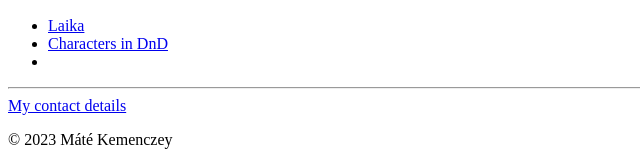
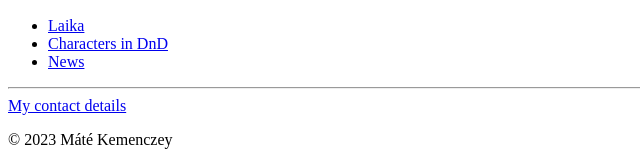
Before and after one commit to JFinare/Cornerstone1, a plain HTML site: page index.html in a window 1280 px wide. Shown: the part 824-986 px from the top of the page, 0-640 px from the left. Drawn offline with Linux system fonts and the light colour scheme.

Commit message:
Update index.html

```diff
--- a/index.html
+++ b/index.html
@@ -31,7 +31,7 @@
             <ul>
                 <li><a href="./Public/MyDog.html">Laika</a></li>
                 <li><a href="./Public/dnd characters.html">Characters in DnD</a></li>
-                <li><a href="./Public/News of the world"></a></li>
+                <li><a href="./Public/News of the world">News</a></li>
             </ul>
     <hr/>
         <a href="./Public/Contact.html">My contact details</a>
```
